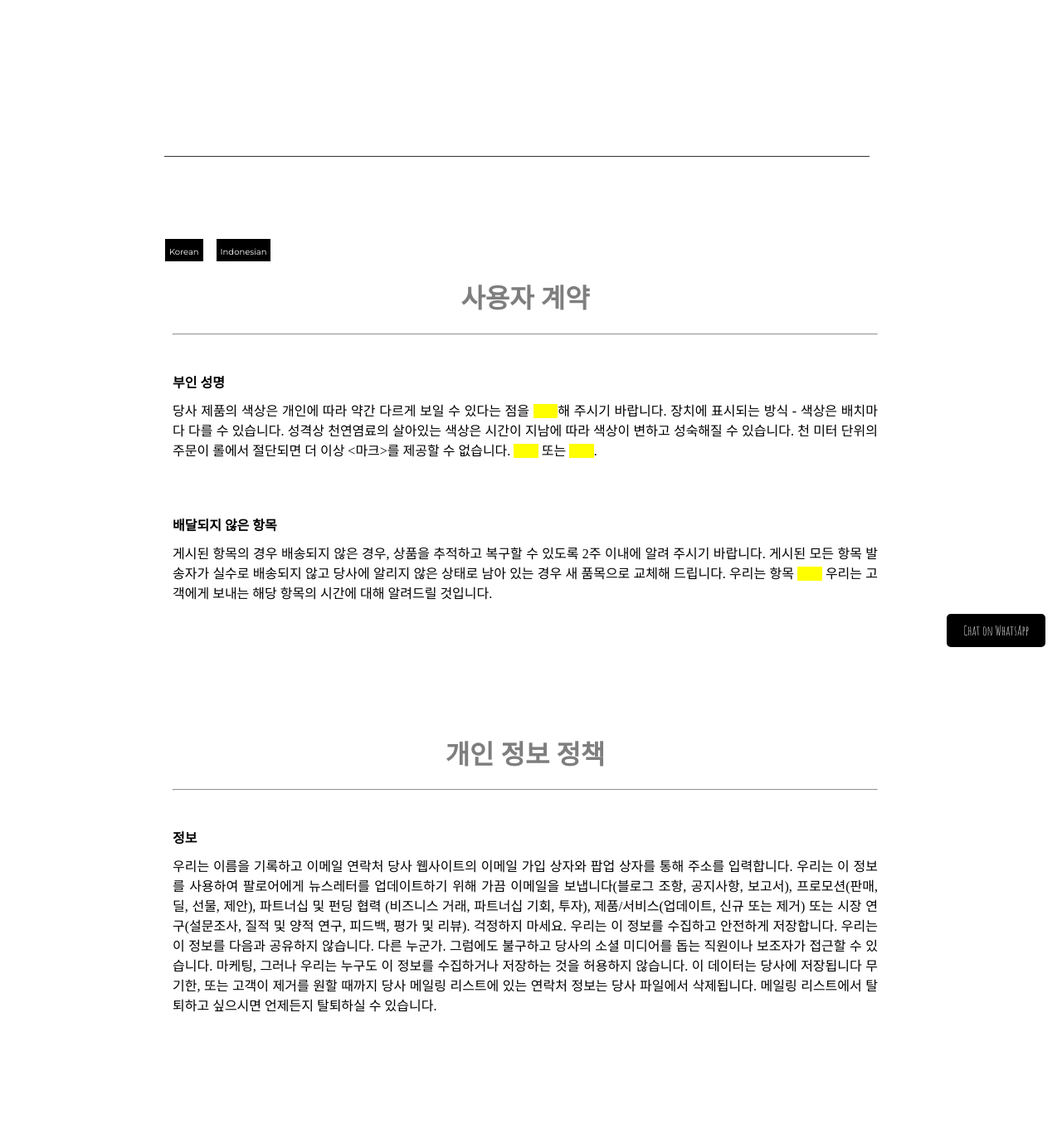
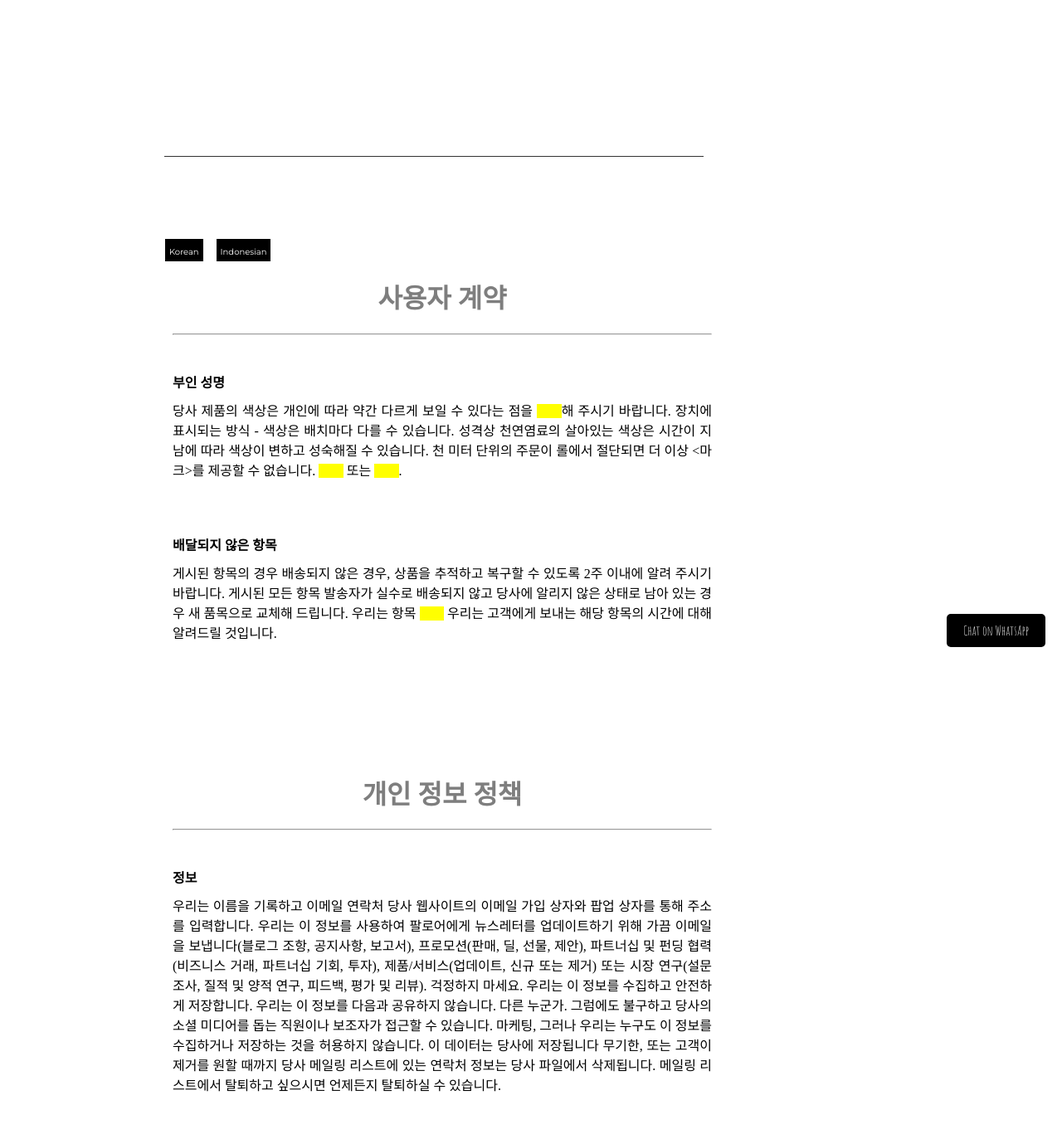
Before and after one commit to lookupfrans/rudger, a PHP site: page /ua.php in a window 1280 px wide. Shown: the whole page at 83% size. Before the commit the page ends 1220 px from the top, so only its background shows below. Run offline with PHP 8.4, Linux system fonts and the light colour scheme.

Commit message:
Update header.php

```diff
--- a/header.php
+++ b/header.php
@@ -32,7 +32,7 @@
 
         .container {
             padding: 0px;
-            max-width: 850px;
+            max-width: 650px;
         }
 
         nav ul {
```
